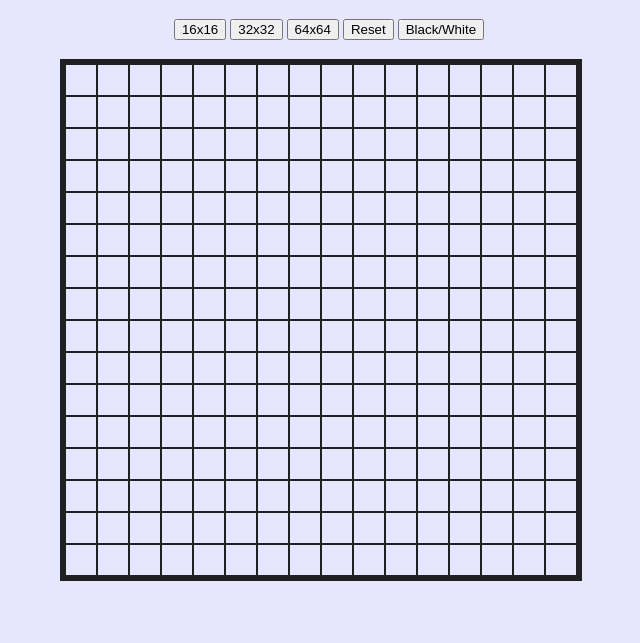
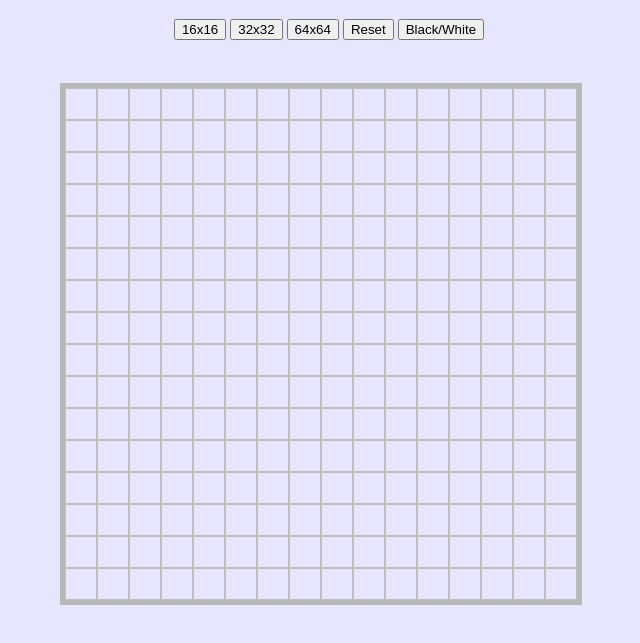
Before and after one commit to yja90/ETCH-A-SKETCH, a plain HTML site: page index.html in a window 1280 px wide. Shown: the part 61-704 px from the top of the page, without its empty margins (319-959 px from the left). Drawn offline with Linux system fonts and the light colour scheme.

Commit message:
Update styles.css

```diff
--- a/styles.css
+++ b/styles.css
@@ -12,15 +12,16 @@ body {
   margin: auto;
   width: 40vw;
   height: 40vw;
-  top: 15%;
+  top: 18%;
   padding: 0;
-  border: 5px solid #202020;
+  border: 5px solid #B8B8B8;
 }
 
 .row {
   margin: 0;
   padding: 0;
-  box-shadow: inset 0 0 0 1px #202020;
+  box-shadow: inset 0 0 0 1px #C0C0C0;
+/* outline: solid 1px; */
   display: inline-grid;
   width: 2.5vw;
   height: 2.5vw;
```
